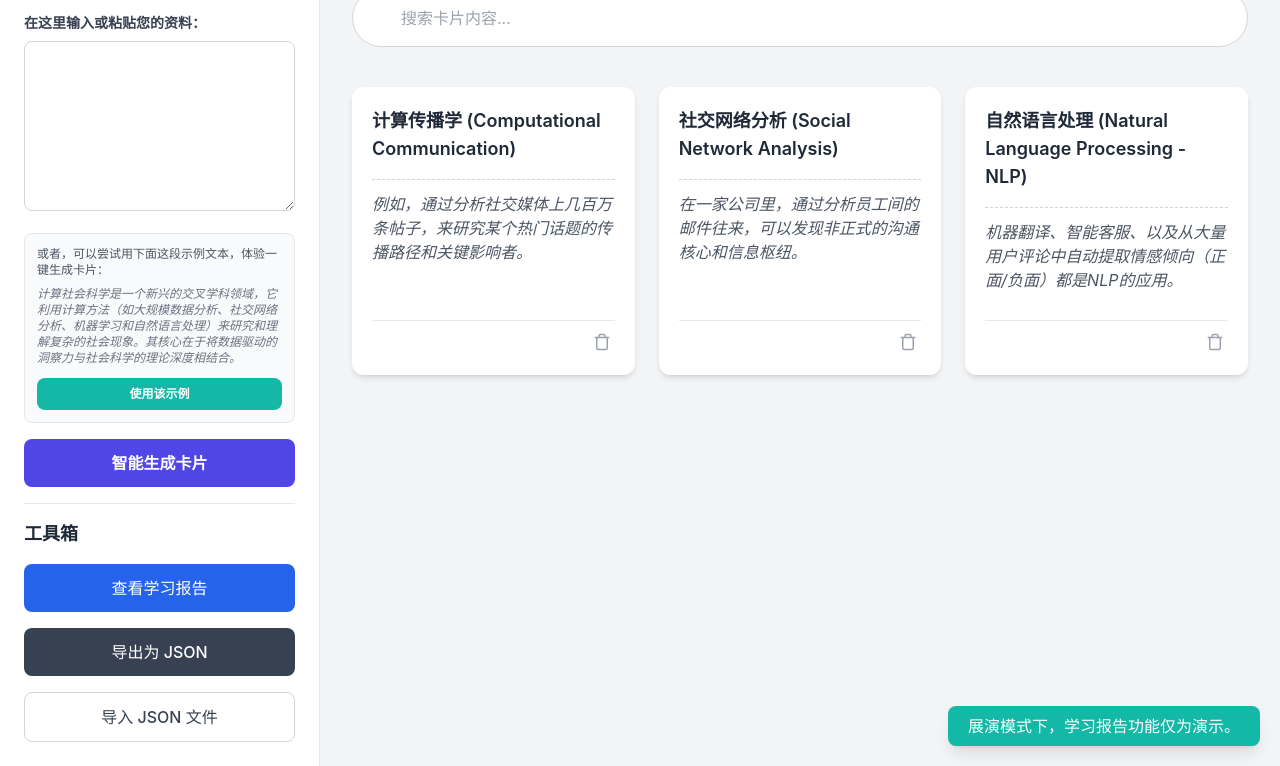
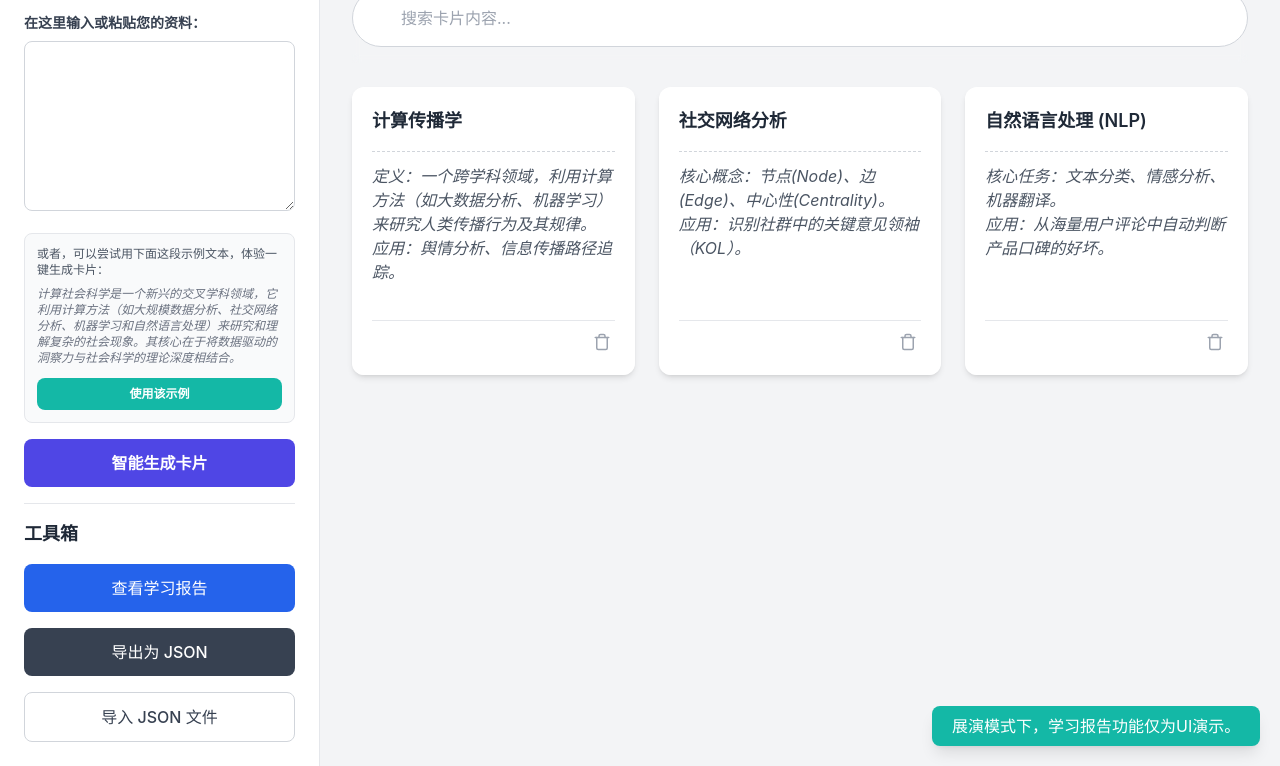
Before and after one commit to sunnywang666/sunnywang666.github.io, a plain HTML site: page index.html in a window 1280 px wide. Both pictures are taken after a click on the button "查看学习报告". Shown: the part 354-1120 px from the top of the page. Drawn offline with nearby package versions, Linux system fonts and the light colour scheme; a web font is replaced by a local one.

Commit message:
Update index.html

```diff
--- a/index.html
+++ b/index.html
@@ -31,7 +31,7 @@
                 <p><strong>项目动机：</strong>为解决“学”与“练”脱节的问题，我构思并开发了这款应用。它能将任何文本资料迅速转化为结构化的学习卡片，并提供即时的AI测评反馈，从而形成“学习-练习-测评”的高效学习闭环。</p>
                 <div class="p-4 bg-amber-50 border border-amber-200 rounded-lg">
                     <h3 class="font-semibold text-amber-800">开发者注记 (Developer's Note)</h3>
-                    <p class="text-amber-700 mt-1">为确保流畅展示，当前为**“高保真交互原型”**。应用内的AI功能由前端脚本模拟，旨在完整呈现核心交互流程。导入导出和报告功能在展演模式下仅供演示，数据不会实际存储或传输。欢迎体验！</p>
+                    <p class="text-amber-700 mt-1">为确保流畅展示，当前为**“高保真交互原型”**。应用内的AI功能由前端脚本模拟，旨在完整呈现核心交互流程。导入导出和报告功能在展演模式下仅供演示。欢迎体验！</p>
                 </div>
             </div>
         </div>
@@ -62,6 +62,7 @@
                 <input type="file" id="file-input" class="hidden" accept=".json">
             </div>
         </aside>
+
         <main class="w-full lg:w-2/3 xl:w-3/4 p-6 lg:p-8 flex-1">
             <div class="sticky top-0 bg-f3f4f6/80 backdrop-blur-sm z-10 py-4 mb-6"><input type="text" id="search-input" placeholder="搜索卡片内容..." class="w-full p-4 pl-12 border border-gray-300 rounded-full focus:ring-2 focus:ring-indigo-500 transition"></div>
             <div id="card-display-area" class="grid grid-cols-1 md:grid-cols-2 xl:grid-cols-3 2xl:grid-cols-4 gap-6"></div>
@@ -82,7 +83,6 @@
         const usePresetBtn = document.getElementById('use-preset-btn');
         const presetTextElement = document.getElementById('preset-text');
         const addBtnText = document.getElementById('add-btn-text');
-        const addBtnIcon = document.getElementById('add-btn-icon');
         const reportBtn = document.getElementById('report-btn');
         const exportBtn = document.getElementById('export-btn');
         const importBtn = document.getElementById('import-btn');
@@ -93,15 +93,15 @@
         const presetResultCard = { id: 4, knowledgePoint: "计算社会科学的核心", example: "核心在于将数据驱动的洞察力与社会科学的理论深度相结合。", history: [] };
 
         const cannedQuestions = {
-            1: { question: "计算传播学和传统传播学最主要的区别是什么？", keywords: ["计算", "数据", "方法"] },
-            2: { question: "社交网络分析可以用来解决什么实际问题？", keywords: ["关系", "核心", "结构", "社区"] },
-            3: { question: "请举一个你熟悉的自然语言处理(NLP)的应用。", keywords: ["翻译", "客服", "Siri", "情感分析"] }
+            "1": { question: "计算传播学与传统传播学最核心的方法论差异是什么？", keywords: ["计算", "数据", "方法", "量化"] },
+            "2": { question: "在社交网络分析中，“中心性”通常用来衡量什么？", keywords: ["重要", "核心", "影响", "关键"] },
+            "3": { question: "请简述“情感分析”在商业领域的一个应用场景。", keywords: ["评论", "评价", "口碑", "舆情", "品牌"] }
         };
 
         const initialCards = [
-            { id: 1, knowledgePoint: "计算传播学 (Computational Communication)", example: "例如，通过分析社交媒体上几百万条帖子，来研究某个热门话题的传播路径和关键影响者。", history: [] },
-            { id: 2, knowledgePoint: "社交网络分析 (Social Network Analysis)", example: "在一家公司里，通过分析员工间的邮件往来，可以发现非正式的沟通核心和信息枢纽。", history: [] },
-            { id: 3, knowledgePoint: "自然语言处理 (Natural Language Processing - NLP)", example: "机器翻译、智能客服、以及从大量用户评论中自动提取情感倾向（正面/负面）都是NLP的应用。", history: [] }
+            { id: 1, knowledgePoint: "计算传播学", example: "定义：一个跨学科领域，利用计算方法（如大数据分析、机器学习）来研究人类传播行为及其规律。\n应用：舆情分析、信息传播路径追踪。" },
+            { id: 2, knowledgePoint: "社交网络分析", example: "核心概念：节点(Node)、边(Edge)、中心性(Centrality)。\n应用：识别社群中的关键意见领袖（KOL）。" },
+            { id: 3, knowledgePoint: "自然语言处理 (NLP)", example: "核心任务：文本分类、情感分析、机器翻译。\n应用：从海量用户评论中自动判断产品口碑的好坏。" }
         ];
 
         function showToast(message, type = 'info') {
@@ -123,7 +123,7 @@
             const cardContainer = document.createElement('div');
             cardContainer.className = 'card-container-outer min-h-[18rem] h-auto';
             cardContainer.dataset.id = card.id;
-            const exampleHTML = card.example ? `<div class="example-block">${card.example}</div>` : '';
+            const exampleHTML = card.example ? `<div class="example-block">${card.example.replace(/\n/g, '<br>')}</div>` : '';
             cardContainer.innerHTML = `
                 <div class="card-inner">
                     <div class="card-front">
@@ -134,7 +134,7 @@
                     </div>
                     <div class="card-back flex flex-col justify-between">
                          <div id="test-session-${card.id}" class="card-content-area p-1">
-                             <p class="text-center text-gray-600">点击下方按钮开始自测</p>
+                             <p class="text-center text-gray-600 p-4">点击下方按钮，开始模拟自测，检验学习成果。</p>
                          </div>
                          <div class="flex-shrink-0 pt-2 mt-2 border-t">
                             <button data-id="${card.id}" class="generate-question-btn w-full bg-sky-500 text-white font-semibold py-2 px-4 rounded-lg hover:bg-sky-600 transition">模拟AI出题</button>
@@ -181,7 +181,7 @@
                     newPoints.forEach(point => {
                         knowledgeCards.push({ id: Date.now() + Math.random(), knowledgePoint: point, example: '', history: [] });
                     });
-                    showToast(`成功生成 ${newPoints.length} 张新卡片！`, 'success');
+                     showToast(`成功生成 ${newPoints.length} 张新卡片！`, 'success');
                 }
                 renderCards(knowledgeCards);
                 knowledgeInput.value = '';
@@ -192,7 +192,7 @@
 
         function handleQuestionGeneration(cardId) {
             const sessionArea = document.getElementById(`test-session-${cardId}`);
-            const canned = cannedQuestions[`${cardId}`];
+            const canned = cannedQuestions[cardId];
             if (!canned) {
                 sessionArea.innerHTML = `<p class="text-center text-red-500 p-4">抱歉，该卡片暂无预设题目。</p>`;
                 return;
@@ -213,7 +213,7 @@
             if (!userAnswer) {
                 showToast("回答不能为空哦", "error"); return;
             }
-            const canned = cannedQuestions[`${cardId}`];
+            const canned = cannedQuestions[cardId];
             const isCorrect = canned.keywords.some(kw => userAnswer.toLowerCase().includes(kw.toLowerCase()));
 
             let feedbackHTML;
@@ -227,16 +227,8 @@
             button.textContent = "已批改";
         }
 
-        function handleExport() {
-            showToast('展演模式下，导出功能仅为演示。');
-        }
-
-        function handleImport() {
-            showToast('展演模式下，导入功能仅为演示。');
-        }
-
-        function handleReport() {
-            showToast('展演模式下，学习报告功能仅为演示。');
+        function handleDemoOnlyFeature(featureName) {
+            showToast(`展演模式下，${featureName}功能仅为UI演示。`);
         }
 
         // --- Event Listeners ---
@@ -246,20 +238,20 @@
             knowledgeInput.value = presetText;
             showToast('示例内容已加载到输入框！');
         });
-        reportBtn.addEventListener('click', handleReport);
-        exportBtn.addEventListener('click', handleExport);
-        importBtn.addEventListener('click', () => fileInput.click());
-        fileInput.addEventListener('change', handleImport);
+        reportBtn.addEventListener('click', () => handleDemoOnlyFeature('学习报告'));
+        exportBtn.addEventListener('click', () => handleDemoOnlyFeature('导出'));
+        importBtn.addEventListener('click', () => handleDemoOnlyFeature('导入'));
+        fileInput.addEventListener('change', () => handleDemoOnlyFeature('导入'));
 
         cardDisplayArea.addEventListener('click', (e) => {
             const target = e.target;
+            const interactiveElement = target.closest('.delete-btn, .generate-question-btn, .submit-answer-btn, .user-answer');
+            if (interactiveElement) {
+                e.stopPropagation();
+            }
+
             const deleteButton = target.closest('.delete-btn');
-            const questionButton = target.closest('.generate-question-btn');
-            const submitButton = target.closest('.submit-answer-btn');
-            const cardContainer = target.closest('.card-container-outer');
-
             if (deleteButton) {
-                e.stopPropagation();
                 const cardId = deleteButton.dataset.id;
                 knowledgeCards = knowledgeCards.filter(c => c.id != cardId);
                 renderCards(knowledgeCards);
@@ -267,22 +259,23 @@
                 return;
             }
 
+            const questionButton = target.closest('.generate-question-btn');
             if (questionButton) {
-                e.stopPropagation();
                 handleQuestionGeneration(questionButton.dataset.id);
                 questionButton.disabled = true;
                 questionButton.textContent = '题目已生成';
                 return;
             }
 
+            const submitButton = target.closest('.submit-answer-btn');
             if (submitButton) {
-                e.stopPropagation();
                 handleAnswerSubmission(submitButton.dataset.id, submitButton);
                 return;
             }
 
-            if (cardContainer) {
-                cardContainer.classList.toggle('is-flipped');
+            const cardContainer = target.closest('.card-container-outer');
+            if (cardContainer && !interactiveElement) {
+                 cardContainer.classList.toggle('is-flipped');
             }
         });
 
```
